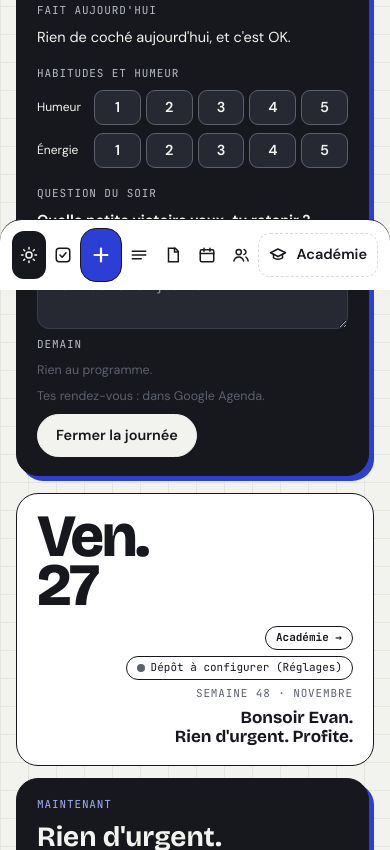
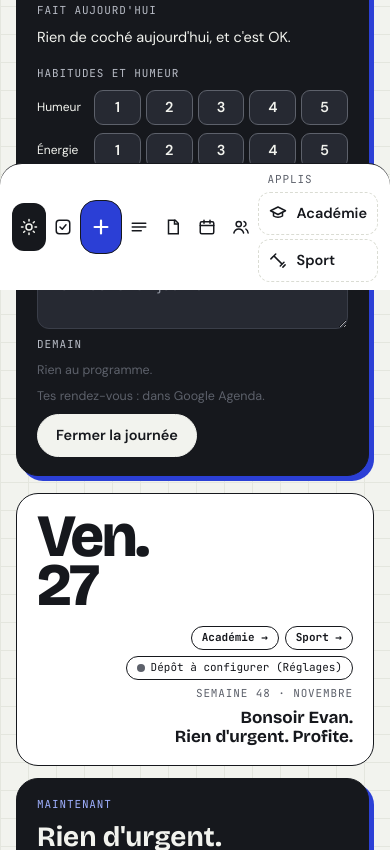
Before and after one commit to EvanGaillard/cockpit-app, a plain HTML site: page index.html in a window 390 px wide. Shown: the part 554-1404 px from the top of the page. Drawn offline with Linux system fonts and the light colour scheme.

Commit message:
Lanceur d'applis dans le Cockpit (Académie, Sport) et lien retour depuis Sport

```diff
--- a/index.html
+++ b/index.html
@@ -32,7 +32,10 @@
       <a href="#equipe" data-v="equipe"><svg width="18" height="18" viewBox="0 0 24 24" fill="none" stroke="currentColor" stroke-width="2" stroke-linecap="round" aria-hidden="true"><circle cx="9" cy="8" r="3.5"/><path d="M2.5 20c.8-3.6 3.4-5.5 6.5-5.5s5.7 1.9 6.5 5.5"/><path d="M16 4.6a3.5 3.5 0 0 1 0 6.8M18.5 14.8c1.7.8 2.7 2.6 3 5.2"/></svg><span class="lbl">Équipe</span><span class="sr">Équipe</span><span class="badge" id="eq-badge" hidden></span></a>
     </div>
     <button class="btn primary sm qa-open" type="button" data-qa>+ Saisie express</button>
-    <a class="acad" href="academie/"><svg width="18" height="18" viewBox="0 0 24 24" fill="none" stroke="currentColor" stroke-width="2" stroke-linecap="round" stroke-linejoin="round" aria-hidden="true"><path d="M2 9l10-5 10 5-10 5z"/><path d="M6 11v5c3 2 9 2 12 0v-5"/></svg><span>Académie</span></a>
+    <div class="apps" aria-label="Applis"><span class="eyebrow">Applis</span>
+      <a class="acad" href="academie/"><svg width="18" height="18" viewBox="0 0 24 24" fill="none" stroke="currentColor" stroke-width="2" stroke-linecap="round" stroke-linejoin="round" aria-hidden="true"><path d="M2 9l10-5 10 5-10 5z"/><path d="M6 11v5c3 2 9 2 12 0v-5"/></svg><span>Académie</span></a>
+      <a class="acad" href="sport/"><svg width="18" height="18" viewBox="0 0 24 24" fill="none" stroke="currentColor" stroke-width="2" stroke-linecap="round" stroke-linejoin="round" aria-hidden="true"><path d="M6.5 6.5l11 11M4 9l5-5M15 20l5-5M2.5 10.5l3-3M18.5 21.5l3-3"/></svg><span>Sport</span></a>
+    </div>
     <a class="sync" href="#reglages" aria-label="Synchronisation et réglages">
       <span class="eyebrow">Synchro · Réglages</span>
       <span class="st"><span class="dot wait" id="sync-dot"></span><span id="sync-t">Démarrage…</span></span>
@@ -48,7 +51,7 @@
         <section class="tile s4 ritual" id="ritual" hidden aria-label="Rituel du jour"></section>
         <section class="tile datet s2" aria-label="Date">
           <div class="bigdate" id="bigdate">—</div>
-          <div class="greet"><span class="chips"><a class="synclink acadlink" href="academie/">Académie →</a><a class="synclink" href="#reglages" id="sync-chip" aria-label="État de la synchronisation"><span class="dot wait" id="sync-dot2"></span><span id="sync-t2">…</span></a></span><span class="eyebrow" id="weekl">—</span><b id="greet">Bonjour Evan.</b></div>
+          <div class="greet"><span class="chips"><a class="synclink acadlink" href="academie/">Académie →</a><a class="synclink acadlink sportlink" href="sport/">Sport →</a><a class="synclink" href="#reglages" id="sync-chip" aria-label="État de la synchronisation"><span class="dot wait" id="sync-dot2"></span><span id="sync-t2">…</span></a></span><span class="eyebrow" id="weekl">—</span><b id="greet">Bonjour Evan.</b></div>
         </section>
         <section class="tile ink focus s2 r2" id="focus" aria-labelledby="f-title"></section>
         <section class="tile sage" aria-labelledby="h-hab">
--- a/sport/styles.css
+++ b/sport/styles.css
@@ -89,3 +89,5 @@ details summary { cursor: pointer; font-weight: 700; }
 .toast[hidden] { display: none; }
 a { color: var(--accent); }
 #m-abandon { justify-self: center; }
+.brandrow { display: flex; align-items: baseline; gap: 12px; }
+.back { font-size: 14px; font-weight: 700; color: var(--accent); text-decoration: none; }
--- a/styles.css
+++ b/styles.css
@@ -361,7 +361,7 @@ button.tag { background: none; border: 0; padding: 0; cursor: pointer; }
   .app { display: block; }
   .rail { position: fixed; z-index: 20; top: auto; left: 0; right: 0; bottom: 0; width: auto; height: auto; flex-direction: row; justify-content: space-around; align-items: center; gap: 0; border-right: 0; border-top: 1.5px solid var(--ink); border-radius: 22px 22px 0 0; background: var(--white);
     padding: 8px max(12px, env(safe-area-inset-right, 0px)) calc(8px + env(safe-area-inset-bottom, 0px)) max(12px, env(safe-area-inset-left, 0px)); }
-  .brand, .sync, .acad, .nav .lbl { display: none; }
+  .brand, .sync, .apps, .nav .lbl { display: none; }
   .nav { display: contents; }
   .nav a { width: 44px; height: 48px; justify-content: center; padding: 0; position: relative; }
   .nav .badge { position: absolute; top: 3px; right: -2px; margin: 0; }
@@ -415,3 +415,5 @@ details.adv summary { cursor: pointer; font-size: 13px; color: var(--muted); }
 .acad:hover { background: var(--white); }
 .chips { display: flex; gap: 6px; flex-wrap: wrap; justify-content: flex-end; max-width: 100%; }
 .acadlink { font-weight: 700; }
+.apps { display: grid; gap: 4px; }
+.apps .eyebrow { padding: 0 10px; }
```
Also changed, not shown: sport/index.html (+1 -1 lines), tests/sport-tests.js (+4 -0 lines).
